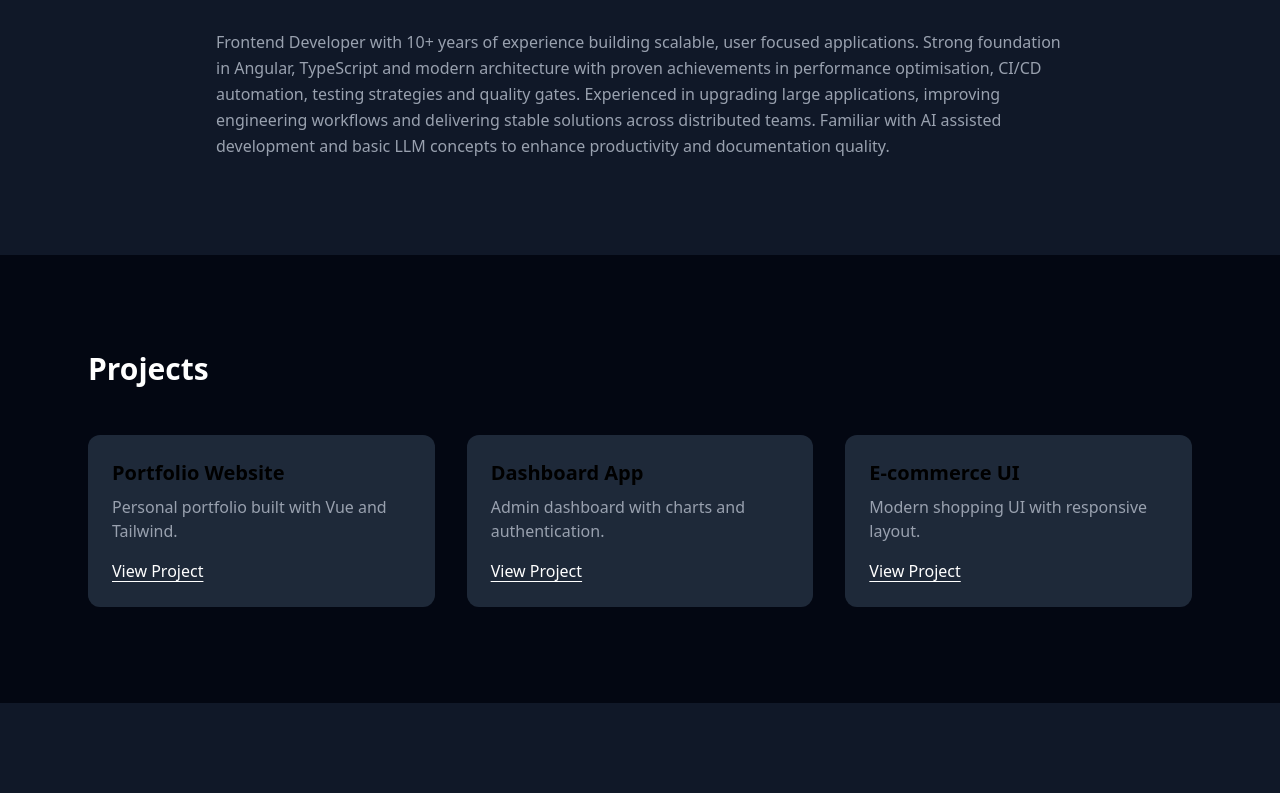
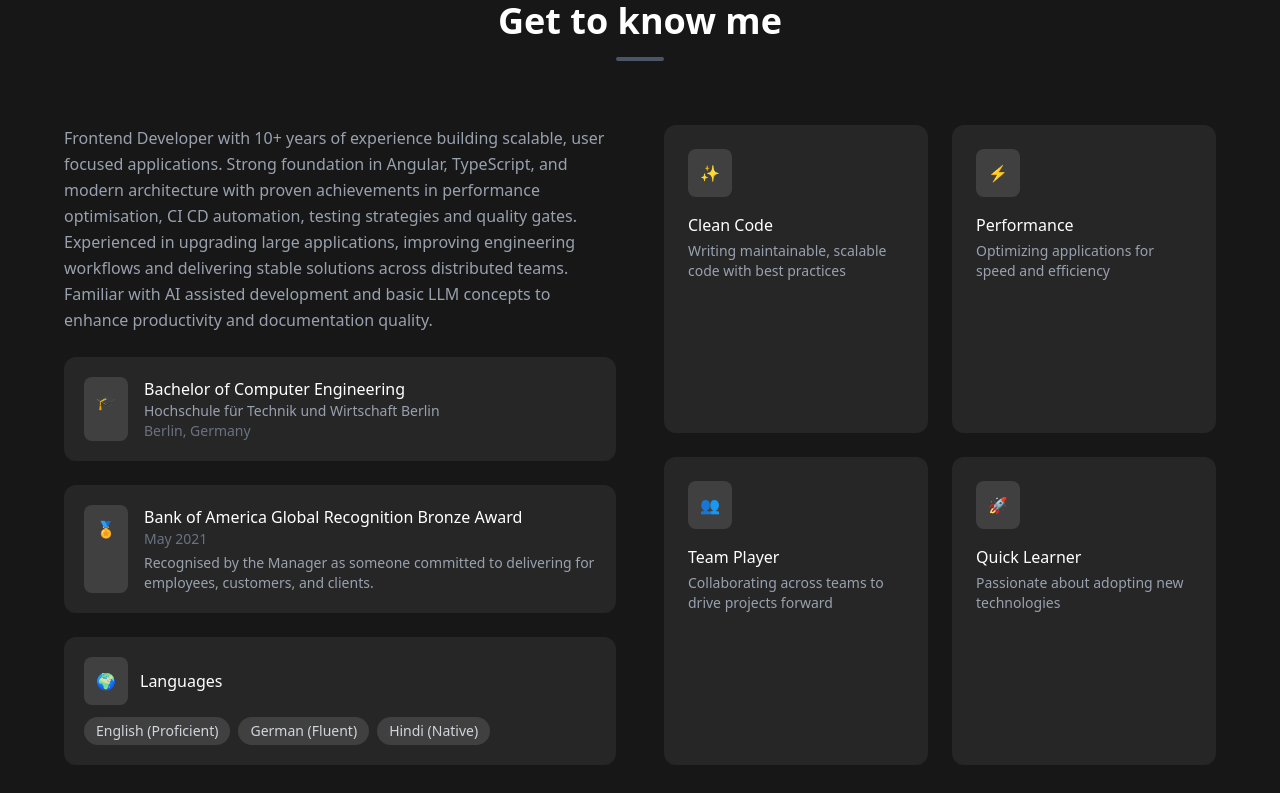
Before and after one commit to milindahuja/my-vue-portfolio, a Vue app: page / in a window 1280 px wide. Shown: the part 927-1720 px from the top of the page. Built offline with nearby package versions, Linux system fonts and the light colour scheme; no server answers.

Commit message:
Refactor AboutSection component layout and content for improved clarity and design

```diff
--- a/src/components/AboutSection.vue
+++ b/src/components/AboutSection.vue
@@ -2,18 +2,153 @@
 </script>
 
 <template>
-  <section id="about" class="bg-gray-900 py-24">
-    <div class="max-w-4xl mx-auto px-6">
-      <h2 class="text-3xl font-semibold mb-6 text-white">
-        About Me
-      </h2>
+  <section
+    id="about"
+    class="bg-neutral-900 text-gray-300 py-24 px-6"
+  >
+    <div class="max-w-6xl mx-auto">
 
-      <p class="text-gray-400 leading-relaxed">
-        Frontend Developer with 10+ years of experience building scalable, user focused applications. Strong foundation in Angular, TypeScript and modern architecture with proven achievements in performance optimisation, CI/CD automation, testing strategies and quality gates. Experienced in upgrading large applications, improving engineering workflows and delivering stable solutions across distributed teams. Familiar with AI assisted development and basic LLM concepts to enhance productivity and documentation quality.
-      </p>
+      <!-- Section Header -->
+      <div class="text-center mb-16">
+        <p class="text-sm tracking-widest text-gray-500 mb-3">
+          01. ABOUT ME
+        </p>
+        <h2 class="text-4xl font-semibold text-white">
+          Get to know me
+        </h2>
+        <div class="w-12 h-1 bg-gray-600 mx-auto mt-4 rounded"></div>
+      </div>
+
+      <!-- Content -->
+      <div class="grid grid-cols-1 lg:grid-cols-2 gap-12">
+
+        <!-- Left Column -->
+        <div class="space-y-6">
+          <p class="leading-relaxed text-gray-400">
+            Frontend Developer with 10+ years of experience building scalable,
+            user focused applications. Strong foundation in Angular, TypeScript,
+            and modern architecture with proven achievements in performance
+            optimisation, CI CD automation, testing strategies and quality gates.
+            Experienced in upgrading large applications, improving engineering
+            workflows and delivering stable solutions across distributed teams.
+            Familiar with AI assisted development and basic LLM concepts to
+            enhance productivity and documentation quality.
+          </p>
+
+          <!-- Education -->
+          <div class="bg-neutral-800 rounded-xl p-5 flex gap-4">
+            <div class="bg-neutral-700 rounded-lg p-3">
+              🎓
+            </div>
+            <div>
+              <h4 class="text-white font-medium">
+                Bachelor of Computer Engineering
+              </h4>
+              <p class="text-sm text-gray-400">
+                Hochschule für Technik und Wirtschaft Berlin
+              </p>
+              <p class="text-sm text-gray-500">
+                Berlin, Germany
+              </p>
+            </div>
+          </div>
+
+          <!-- Award -->
+          <div class="bg-neutral-800 rounded-xl p-5 flex gap-4">
+            <div class="bg-neutral-700 rounded-lg p-3">
+              🏅
+            </div>
+            <div>
+              <h4 class="text-white font-medium">
+                Bank of America Global Recognition Bronze Award
+              </h4>
+              <p class="text-sm text-gray-500">
+                May 2021
+              </p>
+              <p class="text-sm text-gray-400 mt-1">
+                Recognised by the Manager as someone committed to delivering
+                for employees, customers, and clients.
+              </p>
+            </div>
+          </div>
+
+          <!-- Languages -->
+          <div class="bg-neutral-800 rounded-xl p-5">
+            <div class="flex items-center gap-3 mb-3">
+              <div class="bg-neutral-700 rounded-lg p-3">
+                🌍
+              </div>
+              <h4 class="text-white font-medium">
+                Languages
+              </h4>
+            </div>
+            <div class="flex flex-wrap gap-2">
+              <span class="bg-neutral-700 px-3 py-1 rounded-full text-sm">
+                English (Proficient)
+              </span>
+              <span class="bg-neutral-700 px-3 py-1 rounded-full text-sm">
+                German (Fluent)
+              </span>
+              <span class="bg-neutral-700 px-3 py-1 rounded-full text-sm">
+                Hindi (Native)
+              </span>
+            </div>
+          </div>
+        </div>
+
+        <!-- Right Column -->
+        <div class="grid grid-cols-1 sm:grid-cols-2 gap-6">
+
+          <div class="bg-neutral-800 rounded-xl p-6">
+            <div class="bg-neutral-700 rounded-lg p-3 w-fit mb-4">
+              ✨
+            </div>
+            <h4 class="text-white font-medium mb-1">
+              Clean Code
+            </h4>
+            <p class="text-sm text-gray-400">
+              Writing maintainable, scalable code with best practices
+            </p>
+          </div>
+
+          <div class="bg-neutral-800 rounded-xl p-6">
+            <div class="bg-neutral-700 rounded-lg p-3 w-fit mb-4">
+              ⚡
+            </div>
+            <h4 class="text-white font-medium mb-1">
+              Performance
+            </h4>
+            <p class="text-sm text-gray-400">
+              Optimizing applications for speed and efficiency
+            </p>
+          </div>
+
+          <div class="bg-neutral-800 rounded-xl p-6">
+            <div class="bg-neutral-700 rounded-lg p-3 w-fit mb-4">
+              👥
+            </div>
+            <h4 class="text-white font-medium mb-1">
+              Team Player
+            </h4>
+            <p class="text-sm text-gray-400">
+              Collaborating across teams to drive projects forward
+            </p>
+          </div>
+
+          <div class="bg-neutral-800 rounded-xl p-6">
+            <div class="bg-neutral-700 rounded-lg p-3 w-fit mb-4">
+              🚀
+            </div>
+            <h4 class="text-white font-medium mb-1">
+              Quick Learner
+            </h4>
+            <p class="text-sm text-gray-400">
+              Passionate about adopting new technologies
+            </p>
+          </div>
+
+        </div>
+      </div>
     </div>
   </section>
 </template>
-
-<style scoped>
-</style>
```
